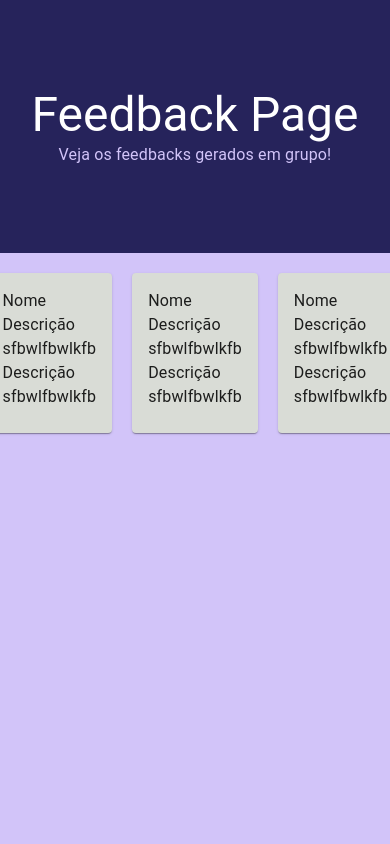
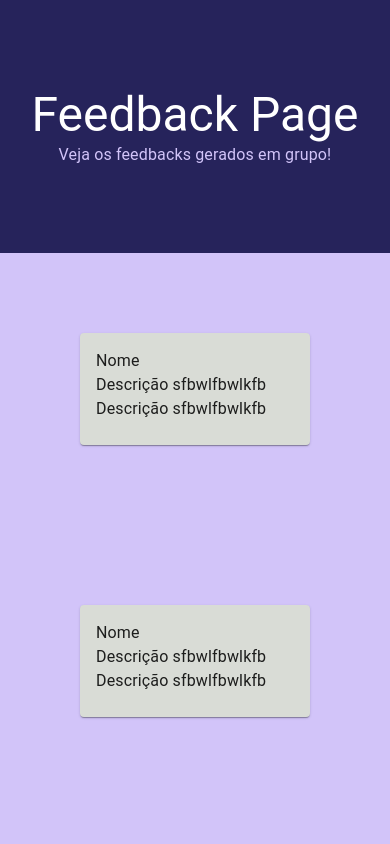
Before and after one commit to palbarnaz/feedback-page, a React (Create React App) app: page / in a window 390 px wide. Shown: the top 844 px of the page. Built offline with nearby package versions, Linux system fonts and the light colour scheme.

Commit message:
ajustando responsividade

```diff
--- a/src/components/CardPerson.tsx
+++ b/src/components/CardPerson.tsx
@@ -3,7 +3,7 @@ import React from 'react';
 
 const CardPerson: React.FC = () => {
     return (
-        <Grid item xs={12} sm={6} md={3} height="100%">
+        <Grid item margin={10} xs={12} sm={6} md={3}>
             <Card sx={{ backgroundColor: '#d9dcd6' }}>
                 <CardContent>
                     <Typography>Nome</Typography>
--- a/src/pages/Home.tsx
+++ b/src/pages/Home.tsx
@@ -7,15 +7,15 @@ import TitleHeader from '../components/TitleHeader';
 const Home: React.FC = () => {
     return (
         <Grid container height="100vh">
-            <Grid item height="30%" display="flex" alignItems="center" justifyContent="center" xs={12} sx={{ backgroundColor: '#26235b' }}>
+            <Grid item minHeight="30%" display="flex" alignItems="center" justifyContent="center" xs={12} sx={{ backgroundColor: '#26235b' }}>
                 <TitleHeader />
             </Grid>
-            <Grid item height="70%" sx={{ backgroundColor: '#d2c4f9' }} xs={12}>
-                <Container sx={{ width: '100%', height: '90%', marginTop: '20px', display: 'flex', justifyContent: 'center', gap: '20px' }}>
+            <Grid item sx={{ backgroundColor: '#d2c4f9' }} xs={12}>
+                <Grid container justifyContent="center" alignItems="center">
                     <CardPerson />
                     <CardPerson />
                     <CardPerson />
-                </Container>
+                </Grid>
             </Grid>
         </Grid>
     );
```
